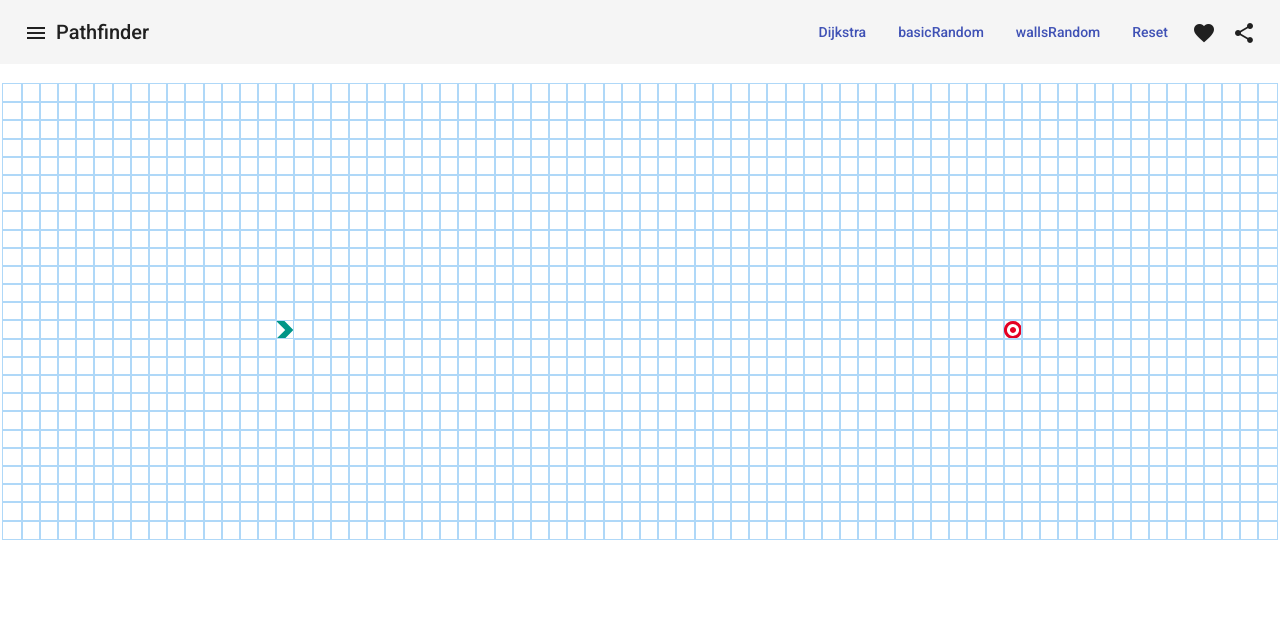
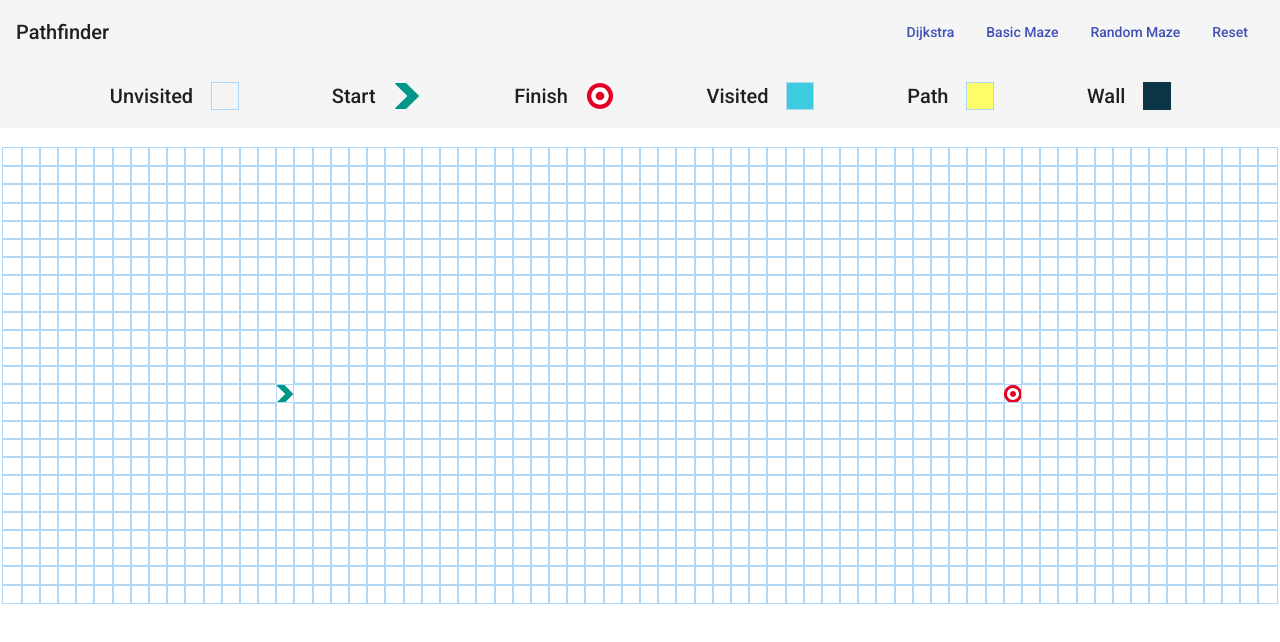
Before and after one commit to IbrahimFneich/Pathfinder, an Angular app: page / in a window 1280 px wide. Shown: the top 642 px of the page. Built offline with nearby package versions, Linux system fonts and the light colour scheme.

Commit message:
Legends Added

```diff
--- a/src/app/main/main.component.css
+++ b/src/app/main/main.component.css
@@ -18,6 +18,146 @@
   flex: 1 1 auto;
 }
 
+.example-spacer2 {
+  flex: 0.2 0.2 auto;
+}
+
 .toolbar{
   width: auto;
 }
+
+
+
+
+
+/* NODE */
+
+
+
+
+.node {
+  width: 1.3em;
+  height: 1.3em;
+  outline: 1px solid rgb(175, 216, 248);
+  display: block;
+}
+
+.node-finish {
+      /*border: 1px solid rgb(175, 216, 248);*/
+      background-image:url(finish.svg);
+      outline: 0px solid rgb(175, 216, 248);
+      /*background-color: rgb(255, 254, 106);*/
+      background-position: center;
+      background-repeat: no-repeat;
+      background-size: contain;
+
+}
+
+.node-start {
+
+  /*border: 1px solid rgb(175, 216, 248);*/
+  background-image:url(triangletwo-right.svg);
+  outline: 0px solid rgb(175, 216, 248);
+  /*background-color: rgb(255, 254, 106);*/
+  background-position: center;
+  background-repeat: no-repeat;
+  background-size: contain;
+}
+
+.node-visited {
+  animation-name: visitedAnimation;
+  animation-duration: 2s;
+  animation-timing-function: ease-out;
+  animation-delay: 0;
+  animation-direction: alternate;
+  animation-iteration-count: 1;
+  animation-fill-mode: forwards;
+  animation-play-state: running;
+  background-color: red;
+}
+@keyframes visitedAnimation {
+  0% {
+    transform: scale(0.3);
+    /* background-color: rgba(0, 0, 66, 0.75); */
+    background-color: rgb(255, 230, 0);
+    border-radius: 100%;
+  }
+
+  50% {
+    /* background-color: rgba(118, 133, 153, 0.75)); */
+    background-color: rgba(255, 145, 0, 0.808);
+
+  }
+
+  75% {
+    transform: scale(1.2);
+    /* background-color: rgba(0, 217, 159, 0.75); */
+    background-color: rgba(0, 255, 128, 0.75);
+
+
+  }
+
+  100% {
+    transform: scale(1);
+    background-color: rgba(0, 190, 218, 0.75);
+  }
+}
+
+.node-path {
+
+  animation-name: shortestPath;
+  animation-duration: 2s;
+  animation-timing-function: ease-out;
+  animation-delay: 0;
+  animation-direction: alternate;
+  animation-iteration-count: 1;
+  animation-fill-mode: forwards;
+  animation-play-state: running;
+}
+
+@keyframes shortestPath {
+  0% {
+    transform: scale(0.6);
+    background-color: rgb(255, 196, 0);
+  }
+
+  50% {
+    transform: scale(2);
+    background-color: rgb(255, 254, 106);
+  }
+
+  100% {
+    transform: scale(1);
+    background-color: rgb(255, 254, 106);
+  }
+}
+
+.node-wall{
+  outline: 1px solid  rgb(12, 53, 71);
+
+  animation-name: wallAnimation;
+  animation-duration: 2s;
+  animation-timing-function: ease-out;
+  animation-delay: 0;
+  animation-direction: alternate;
+  animation-iteration-count: 1;
+  animation-fill-mode: forwards;
+  animation-play-state: running;
+}
+
+@keyframes wallAnimation {
+  0% {
+    transform: scale(.3);
+    background-color: rgb(12, 53, 71);
+  }
+
+  50% {
+    transform: scale(1.5);
+    background-color: rgb(12, 53, 71);
+  }
+
+  100% {
+    transform: scale(1.0);
+    background-color: rgb(12, 53, 71);
+  }
+}
--- a/src/app/main/main.component.html
+++ b/src/app/main/main.component.html
@@ -1,26 +1,33 @@
 <mat-toolbar class="toolbar">
 
-    <button mat-icon-button class="example-icon" aria-label="Example icon-button with menu icon">
-      <mat-icon>menu</mat-icon>
-    </button>
-    <span>Pathfinder</span>
+
+    <h1 (click)="reset()" >Pathfinder</h1>
 
     <span class="example-spacer"></span>
     <button mat-button [(disabled)]="isRunning" color="primary" (click)="Dijkstra()" id="dijkstra" >Dijkstra</button>
-    <button mat-button [(disabled)]="isRunning" color="primary" (click)="basicRandom()" id="basicRandom" >basicRandom</button>
-    <button mat-button [(disabled)]="isRunning" color="primary" (click)="wallsRandom()" id="wallsRandom" >wallsRandom</button>
+    <button mat-button [(disabled)]="isRunning" color="primary" (click)="basicRandom()" id="basicRandom" >Basic Maze</button>
+    <button mat-button [(disabled)]="isRunning" color="primary" (click)="wallsRandom()" id="wallsRandom" >Random Maze</button>
 
     <button mat-button color="primary" (click)="reset()" id="reset" >Reset</button>
     <!-- <button mat-button color="primary" (click)="clearWalls()" id="clearWalls" >Clear Walls</button> -->
-    <button mat-icon-button class="example-icon favorite-icon" aria-label="Example icon-button with heart icon">
-      <mat-icon>favorite</mat-icon>
-    </button>
 
-    <button mat-icon-button class="example-icon" aria-label="Example icon-button with share icon">
-      <mat-icon>share</mat-icon>
-    </button>
 
-  </mat-toolbar>
+</mat-toolbar>
+
+<mat-toolbar class="toolbar">
+
+   <span class="example-spacer"></span>
+   <span class="example-spacer2">Unvisited</span> <div class="node" ></div> <span class="example-spacer"></span>
+   <span class="example-spacer2">Start</span><div class="node node-start" ></div> <span class="example-spacer"></span>
+   <span class="example-spacer2">Finish</span><div class="node node-finish" ></div> <span class="example-spacer"></span>
+   <span class="example-spacer2">Visited</span><div class="node node-visited" ></div> <span class="example-spacer"></span>
+   <span class="example-spacer2">Path</span><div class="node node-path" ></div> <span class="example-spacer"></span>
+   <span class="example-spacer2">Wall</span><div class="node node-wall" ></div> <span class="example-spacer"></span>
+
+
+
+
+</mat-toolbar>
 
 
 <br>
@@ -30,7 +37,7 @@
     <div  *ngFor="let row of matrix ; index as i">
         <div class="row" *ngFor="let col of row ; index as j">
 
-            <app-node [i]="i" [j]="j" [animatePath]="animatePath"></app-node>
+            <app-node [i]="i" [j]="j" [animatePath]="animatePath" ></app-node>
         </div>
     </div>
 </div>
--- a/src/app/main/main.component.ts
+++ b/src/app/main/main.component.ts
@@ -4,7 +4,6 @@ import { basicRandom } from '../services/basicRandom';
 import { CloudService } from '../services/cloud.service'
 import { dijkstra, getNodesInShortestPathOrder } from '../services/dijkstra';
 import { INode } from '../services/INode';
-import { resetMatrix } from '../services/resetMatrix';
 import { wallsRandom } from '../services/wallsRandom';
 import { NodeComponent } from './node/node.component';
 import {MatSnackBar, MatSnackBarHorizontalPosition, MatSnackBarVerticalPosition} from '@angular/material/snack-bar';
--- a/src/app/main/node/node.component.css
+++ b/src/app/main/node/node.component.css
@@ -1,4 +1,4 @@
-.node {
+  .node {
     width: 1.3em;
     height: 1.3em;
     outline: 1px solid rgb(175, 216, 248);
@@ -8,6 +8,7 @@
   .node-finish {
         /*border: 1px solid rgb(175, 216, 248);*/
         background-image:url(finish.svg);
+        outline: 0px solid rgb(175, 216, 248);
         /*background-color: rgb(255, 254, 106);*/
         background-position: center;
         background-repeat: no-repeat;
@@ -24,9 +25,6 @@
     background-position: center;
     background-repeat: no-repeat;
     background-size: contain;
-
-
-
   }
 
   .node-visited {
--- a/src/app/main/node/node.component.ts
+++ b/src/app/main/node/node.component.ts
@@ -10,7 +10,7 @@ import { INode } from 'src/app/services/INode';
 export class NodeComponent implements OnInit ,OnChanges{
 
   nodeClass:string='node';
-  TIME:number=0.5;
+  TIME:number=1;
   matrix:INode[][];
 
   @Input() i:number;
@@ -166,7 +166,7 @@ export class NodeComponent implements OnInit ,OnChanges{
         this.previousNode=null;
 
         //if start is dragged
-        if(this.matrix[this.i][this.j].isStart){
+        if(this.matrix[this.i][this.j].isStart && !CloudService.isRunning){
           this.previousNode=this.matrix[this.i][this.j];
 
           this.nodeClass="node";
@@ -182,7 +182,7 @@ export class NodeComponent implements OnInit ,OnChanges{
         }
 
         //if finish is dragged
-        if(this.matrix[this.i][this.j].isFinish){
+        if(this.matrix[this.i][this.j].isFinish && !CloudService.isRunning){
           this.nodeClass="node";
           this.matrix[this.i][this.j].isFinish=false;
           this.matrix[this.i][this.j].distance=Number.MAX_VALUE;
--- a/src/app/services/wallsRandom.ts
+++ b/src/app/services/wallsRandom.ts
@@ -1,5 +1,4 @@
 import { INode } from './INode';
-import { resetMatrix } from './resetMatrix';
 
 
 export function wallsRandom(grid:INode[][], startNode, finishNode){
```
Also changed, not shown: src/app/services/resetMatrix.ts (deleted, +0 -15 lines), src/app/main/finish.svg (added), src/app/main/triangletwo-right.svg (added).
